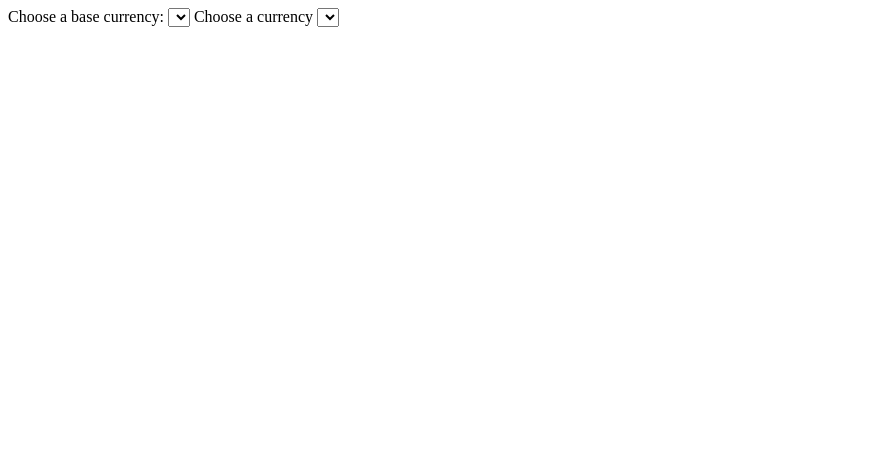
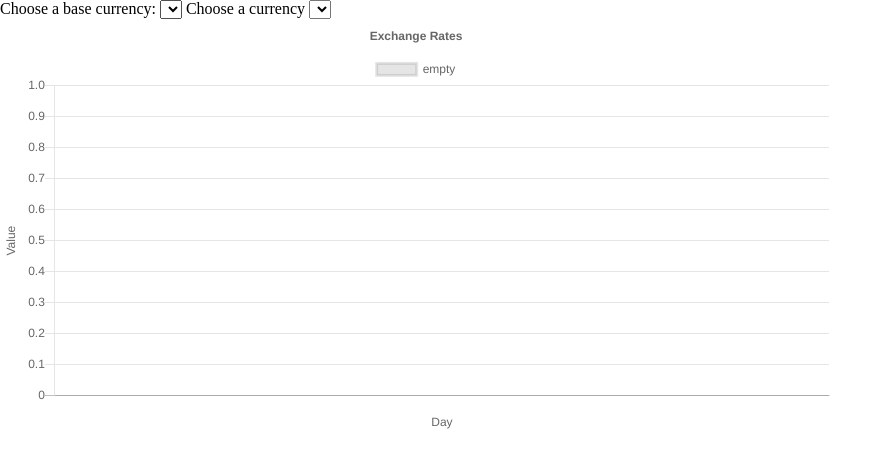
Before and after one commit to PatrykMlodawski/Exchange-Rates-App, a website built with Parcel: page src/index.html in a window 1280 px wide. Shown: the whole page, without its empty margins (0-892 px from the left). Built offline with nearby package versions, Linux system fonts and the light colour scheme; no server answers.

Commit message:
Added chart

```diff
--- a/package.json
+++ b/package.json
@@ -23,5 +23,8 @@
     "eslint-plugin-import": "^2.22.1",
     "parcel": "^2.0.0-beta.2",
     "prettier": "^2.2.1"
+  },
+  "dependencies": {
+    "chart.js": "^2.9.4"
   }
 }
--- a/src/apiHandler.js
+++ b/src/apiHandler.js
@@ -1,22 +1,23 @@
 const URL = 'https://api.exchangeratesapi.io/';
 
-async function getData({ startDateStr, endDateStr }) {
+async function getData({ startDateStr, endDateStr, base, currency }) {
+  let data;
   try {
     const response = await fetch(
-      `${URL}history?start_at=${startDateStr}&end_at=${endDateStr}&base=EUR`
+      `${URL}history?start_at=${startDateStr}&end_at=${endDateStr}&base=${base}&symbols=${currency}`
     );
-    const data = await response.json();
-    console.log(data);
+    data = await response.json();
   } catch (error) {
     console.log('Fetch error:', error);
   }
+  return data.rates;
 }
 
 export async function initializeOptions(setOptions) {
   try {
     const response = await fetch(`${URL}latest`);
     const data = await response.json();
-    const options = Object.keys(data.rates).sort();
+    const options = [...Object.keys(data.rates), data.base].sort();
     setOptions(options);
   } catch (error) {
     console.log('Fetch error:', error);
--- /dev/null
+++ b/src/index.css
@@ -0,0 +1,9 @@
+* {
+  margin: 0;
+  padding: 0;
+  box-sizing: border-box;
+}
+
+.wrapper {
+  width: 65%;
+}
--- a/src/index.html
+++ b/src/index.html
@@ -5,6 +5,7 @@
     <meta http-equiv="X-UA-Compatible" content="IE=edge" />
     <meta name="viewport" content="width=device-width, initial-scale=1.0" />
     <title>Exchange Rates App</title>
+    <link rel="stylesheet" href="./index.css" />
   </head>
   <body>
     <div id="root">
@@ -16,6 +17,9 @@
         name="currency-select"
         id="currency-select"
       ></select>
+      <div class="wrapper">
+        <canvas id="chart" width="1446" height="722"></canvas>
+      </div>
     </div>
     <script src="./index.js"></script>
   </body>
--- a/src/index.js
+++ b/src/index.js
@@ -1,8 +1,12 @@
+/* eslint-disable guard-for-in */
+/* eslint-disable no-restricted-syntax */
+import Chart from 'chart.js';
 import getData, { initializeOptions } from './apiHandler';
 
 const app = document.getElementById('root');
 const baseSelect = document.getElementById('base-select');
 const currencySelect = document.getElementById('currency-select');
+const ctx = document.getElementById('chart').getContext('2d');
 
 const properties = {
   startDateStr: null,
@@ -11,22 +15,90 @@ const properties = {
   currency: null,
 };
 
+function makeChart() {
+  const chart = new Chart(ctx, {
+    type: 'line',
+    data: {
+      labels: null,
+      datasets: [
+        {
+          label: 'empty',
+          data: null,
+        },
+      ],
+    },
+    options: {
+      responsive: true,
+      title: {
+        display: true,
+        text: 'Exchange Rates',
+      },
+      scales: {
+        xAxes: [
+          {
+            display: true,
+            scaleLabel: {
+              display: true,
+              labelString: 'Day',
+            },
+          },
+        ],
+        yAxes: [
+          {
+            display: true,
+            scaleLabel: {
+              display: true,
+              labelString: 'Value',
+            },
+          },
+        ],
+      },
+    },
+  });
+  return chart;
+}
+
+const chart = makeChart();
+
+function updateChart(data) {
+  const sortedData = [];
+
+  for (const date in data) {
+    sortedData.push([date, data[date][properties.currency]]);
+  }
+
+  sortedData.sort((a, b) => new Date(a[0]) - new Date(b[0]));
+  const days = sortedData.map((e) => e[0]);
+  const values = sortedData.map((e) => e[1]);
+
+  chart.data.labels = days;
+  chart.data.datasets[0].label = `${properties.base}/${properties.currency}`;
+  chart.data.datasets[0].data = values;
+  chart.update();
+
+  console.log(chart.data.datasets.data);
+}
+
+function changeHandler(e) {
+  if (e.target.tagName === 'SELECT') {
+    let data;
+    properties[e.target.dataset.value] = e.target.value;
+    (async () => {
+      data = await getData(properties);
+      updateChart(data);
+    })();
+  }
+}
+
 function setDate() {
   const currentDate = new Date();
   const startDate = new Date(currentDate);
-  startDate.setDate(startDate.getDate() - 30);
+  startDate.setDate(startDate.getDate() - 29);
   const startDateStr = startDate.toISOString().substring(0, 10);
   const endDateStr = currentDate.toISOString().substring(0, 10);
 
   properties.startDateStr = startDateStr;
   properties.endDateStr = endDateStr;
-}
-
-function changeCurrency(e) {
-  if (e.target.tagName === 'SELECT') {
-    properties[e.target.dataset.value] = e.target.value;
-    console.log(properties);
-  }
 }
 
 function setOptions(options) {
@@ -42,8 +114,6 @@ function setOptions(options) {
   });
 }
 
-app.addEventListener('change', changeCurrency);
+app.addEventListener('change', changeHandler);
 initializeOptions(setOptions);
 setDate();
-
-getData(properties);
```
